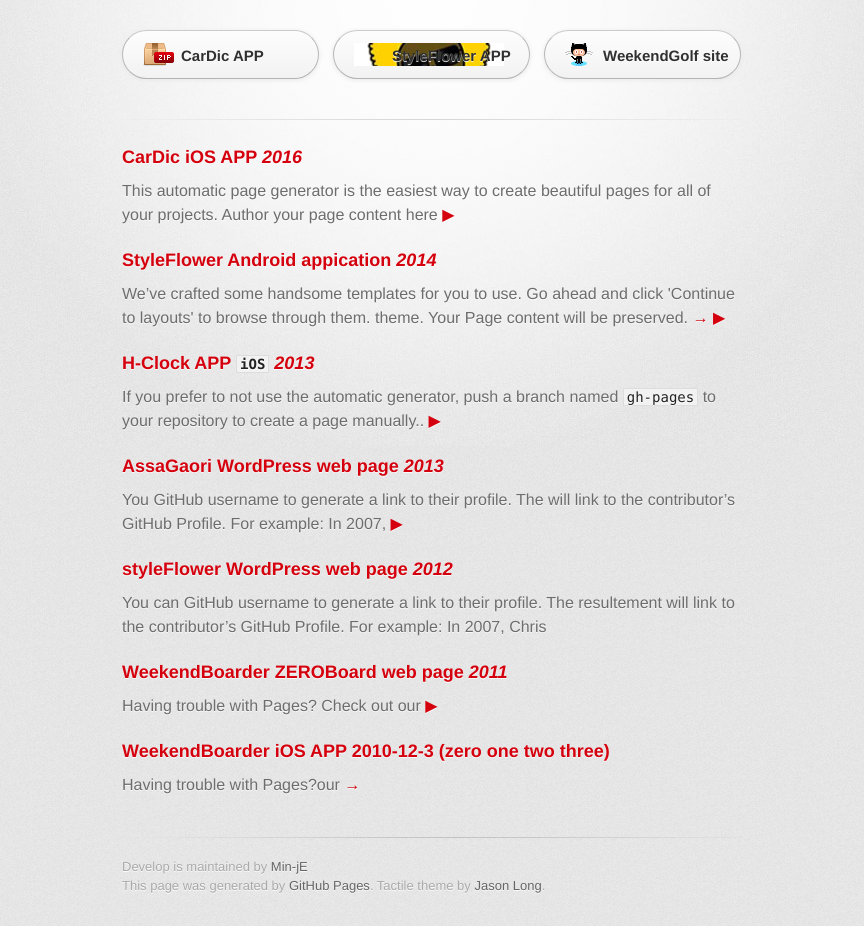
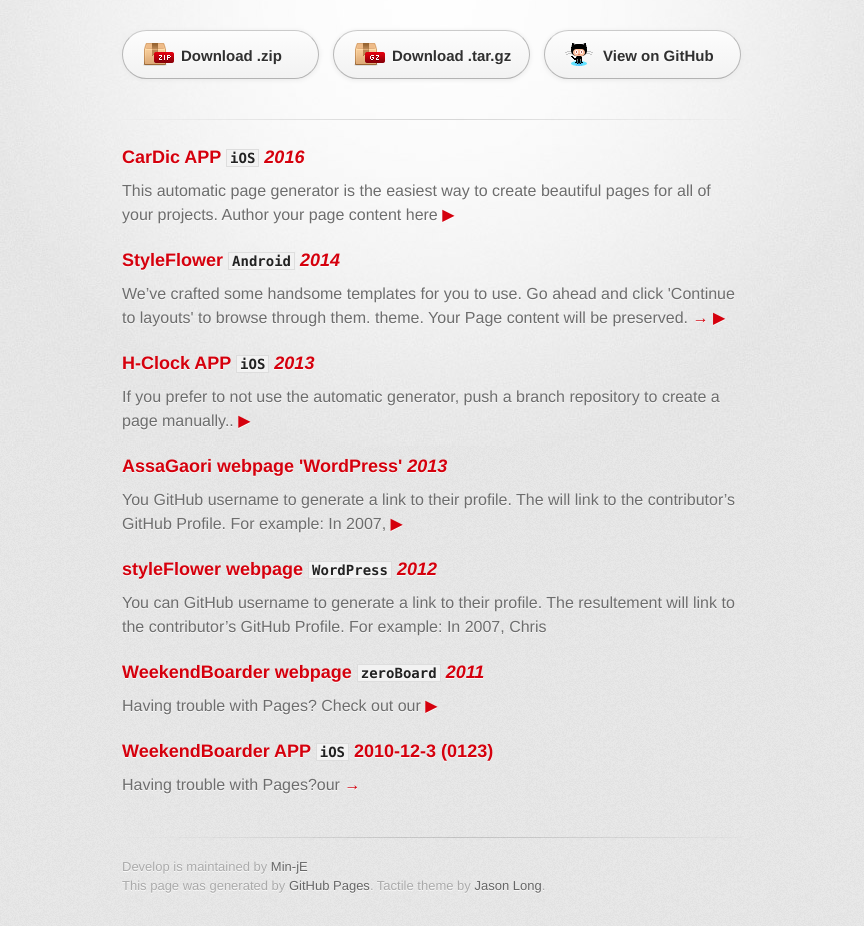
Before and after one commit to Min-jE/develop, a plain HTML site: page index.html in a window 1280 px wide. Shown: the part 127-1053 px from the top of the page, without its empty margins (208-1072 px from the left). Drawn offline with Linux system fonts and the light colour scheme; a web font is replaced by a local one.

```diff
--- a/index.html
+++ b/index.html
@@ -23,22 +23,22 @@
         </header>
 
         <section id="downloads" class="clearfix">
-          <a href="https://github.com/Min-jE/develop/zipball/master" id="download-zip" class="button"><span>CarDic APP</span></a>
-          <a href="https://github.com/Min-jE/develop/tarball/master" id="download-tar-gz" class="button"><span>StyleFlower APP</span></a>
-          <a href="https://github.com/Min-jE/develop" id="view-on-github" class="button"><span>WeekendGolf site</span></a>
+          <a href="https://github.com/Min-jE/develop/zipball/master" id="download-zip" class="button"><span>Download .zip</span></a>
+          <a href="https://github.com/Min-jE/develop/tarball/master" id="download-tar-gz" class="button"><span>Download .tar.gz</span></a>
+          <a href="https://github.com/Min-jE/develop" id="view-on-github" class="button"><span>View on GitHub</span></a>
         </section>
 
         <hr>
 
         <section id="main_content">
           <h3>
-<a id="cardic-ios-app-2016" class="anchor" href="#cardic-ios-app-2016" aria-hidden="true"><span aria-hidden="true" class="octicon octicon-link"></span></a>CarDic iOS APP <em>2016</em>
+<a id="cardic-app-ios-2016" class="anchor" href="#cardic-app-ios-2016" aria-hidden="true"><span aria-hidden="true" class="octicon octicon-link"></span></a>CarDic APP <code>iOS</code> <em>2016</em>
 </h3>
 
 <p>This automatic page generator is the easiest way to create beautiful pages for all of your projects. Author your page content here <a href="http://i.imgur.com/FOsaQs7.jpg?1">▶</a></p>
 
 <h3>
-<a id="styleflower-android-appication-2014" class="anchor" href="#styleflower-android-appication-2014" aria-hidden="true"><span aria-hidden="true" class="octicon octicon-link"></span></a>StyleFlower Android appication <em>2014</em>
+<a id="styleflower-android-2014" class="anchor" href="#styleflower-android-2014" aria-hidden="true"><span aria-hidden="true" class="octicon octicon-link"></span></a>StyleFlower <code>Android</code> <em>2014</em>
 </h3>
 
 <p>We’ve crafted some handsome templates for you to use. Go ahead and click 'Continue to layouts' to browse through them. theme. Your Page content will be preserved.<a href="http://i.imgur.com/FOsaQs7.jpg"> → ▶ </a></p>
@@ -47,28 +47,28 @@
 <a id="h-clock-app-ios-2013" class="anchor" href="#h-clock-app-ios-2013" aria-hidden="true"><span aria-hidden="true" class="octicon octicon-link"></span></a>H-Clock APP <code>iOS</code> <em>2013</em>
 </h3>
 
-<p>If you prefer to not use the automatic generator, push a branch named <code>gh-pages</code> to your repository to create a page manually..<a href="http://i.imgur.com/FOsaQs7.jpg"> ▶ </a> </p>
+<p>If you prefer to not use the automatic generator, push a branch repository to create a page manually..<a href="http://i.imgur.com/FOsaQs7.jpg"> ▶ </a> </p>
 
 <h3>
-<a id="assagaori-wordpress-web-page-2013" class="anchor" href="#assagaori-wordpress-web-page-2013" aria-hidden="true"><span aria-hidden="true" class="octicon octicon-link"></span></a>AssaGaori WordPress web page <em>2013</em>
+<a id="assagaori-webpage-wordpress-2013" class="anchor" href="#assagaori-webpage-wordpress-2013" aria-hidden="true"><span aria-hidden="true" class="octicon octicon-link"></span></a>AssaGaori webpage 'WordPress' <em>2013</em>
 </h3>
 
 <p>You  GitHub username to generate a link to their profile. The will link to the contributor’s GitHub Profile. For example: In 2007, <a href="http://i.imgur.com/FOsaQs7.jpg?1">▶</a></p>
 
 <h3>
-<a id="styleflower-wordpress-web-page-2012" class="anchor" href="#styleflower-wordpress-web-page-2012" aria-hidden="true"><span aria-hidden="true" class="octicon octicon-link"></span></a>styleFlower WordPress web page <em>2012</em>
+<a id="styleflower-webpage-wordpress-2012" class="anchor" href="#styleflower-webpage-wordpress-2012" aria-hidden="true"><span aria-hidden="true" class="octicon octicon-link"></span></a>styleFlower webpage <code>WordPress</code> <em>2012</em>
 </h3>
 
 <p>You can GitHub username to generate a link to their profile. The resultement will link to the contributor’s GitHub Profile. For example: In 2007, Chris </p>
 
 <h3>
-<a id="weekendboarder-zeroboard-web-page-2011" class="anchor" href="#weekendboarder-zeroboard-web-page-2011" aria-hidden="true"><span aria-hidden="true" class="octicon octicon-link"></span></a>WeekendBoarder ZEROBoard web page <em>2011</em>
+<a id="weekendboarder-webpage-zeroboard-2011" class="anchor" href="#weekendboarder-webpage-zeroboard-2011" aria-hidden="true"><span aria-hidden="true" class="octicon octicon-link"></span></a>WeekendBoarder webpage <code>zeroBoard</code> <em>2011</em>
 </h3>
 
 <p>Having trouble with Pages? Check out our <a href="https://help.github.com/pages">▶</a></p>
 
 <h3>
-<a id="weekendboarder-ios-app-2010-12-3-zero-one-two-three" class="anchor" href="#weekendboarder-ios-app-2010-12-3-zero-one-two-three" aria-hidden="true"><span aria-hidden="true" class="octicon octicon-link"></span></a>WeekendBoarder iOS APP 2010-12-3 (zero one two three)</h3>
+<a id="weekendboarder-app-ios-2010-12-3-0123" class="anchor" href="#weekendboarder-app-ios-2010-12-3-0123" aria-hidden="true"><span aria-hidden="true" class="octicon octicon-link"></span></a>WeekendBoarder APP <code>iOS</code> 2010-12-3 (0123)</h3>
 
 <p>Having trouble with Pages?our <a href="https://help.github.com/pages">→</a></p>
         </section>
--- a/params.json
+++ b/params.json
@@ -1,6 +1,6 @@
 {
   "name": "Develop",
   "tagline": "history of developing",
-  "body": "### CarDic iOS APP *2016*\r\nThis automatic page generator is the easiest way to create beautiful pages for all of your projects. Author your page content here [▶](http://i.imgur.com/FOsaQs7.jpg?1)\r\n\r\n### StyleFlower Android appication *2014*\r\nWe’ve crafted some handsome templates for you to use. Go ahead and click 'Continue to layouts' to browse through them. theme. Your Page content will be preserved.[ → ▶ ](http://i.imgur.com/FOsaQs7.jpg)\r\n\r\n### H-Clock APP `iOS` *2013*\r\nIf you prefer to not use the automatic generator, push a branch named `gh-pages` to your repository to create a page manually..[ ▶ ](http://i.imgur.com/FOsaQs7.jpg) \r\n\r\n### AssaGaori WordPress web page *2013*\r\nYou  GitHub username to generate a link to their profile. The will link to the contributor’s GitHub Profile. For example: In 2007, [▶](http://i.imgur.com/FOsaQs7.jpg?1)\r\n\r\n### styleFlower WordPress web page *2012*\r\nYou can GitHub username to generate a link to their profile. The resultement will link to the contributor’s GitHub Profile. For example: In 2007, Chris \r\n\r\n### WeekendBoarder ZEROBoard web page *2011*\r\nHaving trouble with Pages? Check out our [▶](https://help.github.com/pages)\r\n\r\n### WeekendBoarder iOS APP 2010-12-3 (zero one two three)\r\nHaving trouble with Pages?our [→](https://help.github.com/pages)",
+  "body": "### CarDic APP `iOS` *2016*\r\nThis automatic page generator is the easiest way to create beautiful pages for all of your projects. Author your page content here [▶](http://i.imgur.com/FOsaQs7.jpg?1)\r\n\r\n### StyleFlower `Android` *2014*\r\nWe’ve crafted some handsome templates for you to use. Go ahead and click 'Continue to layouts' to browse through them. theme. Your Page content will be preserved.[ → ▶ ](http://i.imgur.com/FOsaQs7.jpg)\r\n\r\n### H-Clock APP `iOS` *2013*\r\nIf you prefer to not use the automatic generator, push a branch repository to create a page manually..[ ▶ ](http://i.imgur.com/FOsaQs7.jpg) \r\n\r\n### AssaGaori webpage 'WordPress' *2013*\r\nYou  GitHub username to generate a link to their profile. The will link to the contributor’s GitHub Profile. For example: In 2007, [▶](http://i.imgur.com/FOsaQs7.jpg?1)\r\n\r\n### styleFlower webpage `WordPress` *2012*\r\nYou can GitHub username to generate a link to their profile. The resultement will link to the contributor’s GitHub Profile. For example: In 2007, Chris \r\n\r\n### WeekendBoarder webpage `zeroBoard` *2011*\r\nHaving trouble with Pages? Check out our [▶](https://help.github.com/pages)\r\n\r\n### WeekendBoarder APP `iOS` 2010-12-3 (0123)\r\nHaving trouble with Pages?our [→](https://help.github.com/pages)",
   "note": "Don't delete this file! It's used internally to help with page regeneration."
 }
--- a/stylesheets/stylesheet.css
+++ b/stylesheets/stylesheet.css
@@ -156,7 +156,7 @@ a.button span {
   background: transparent url(../images/zip-icon.png) 12px 50% no-repeat;
 }
 #download-tar-gz span {
-  background: transparent url(../images/tar-gz-icon.PNG) 12px 50% no-repeat;
+  background: transparent url(../images/tar-gz-icon.png) 12px 50% no-repeat;
 }
 #view-on-github span {
   background: transparent url(../images/octocat-icon.png) 12px 50% no-repeat;
```
